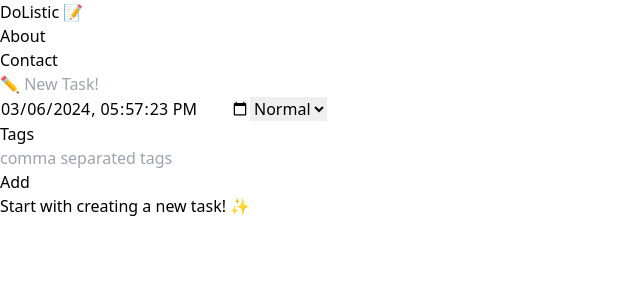
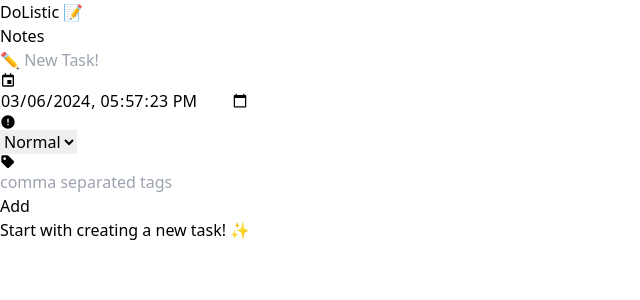
Before and after one commit to anantSinghCross/dolistic-productivity-suite, a React (Vite) app: page / in a window 1280 px wide. Shown: the top 300 px of the page, without its empty margins (0-640 px from the left). Built offline with nearby package versions, Linux system fonts and the light colour scheme.

Commit message:
Added editables and UI improvements

```diff
--- a/src/components/AddTodo.jsx
+++ b/src/components/AddTodo.jsx
@@ -2,38 +2,48 @@
 import { useDispatch } from "react-redux";
 import { addTodo } from "../store/todos-slice";
 import { useState } from "react";
-import { sanitizeTags } from '../utils'
+import { BiSolidPurchaseTag, BiCalendarEvent, BiSolidErrorCircle } from "react-icons/bi";
+import { sanitizeTags } from "../utils";
 
 function AddTodo() {
   const [text, setText] = useState("");
   const [priority, setPriority] = useState(2);
-  const [dueDate, setDueDate] = useState((new Date()).toISOString().split('.')[0]);
-  const [tagsString, setTagsString] = useState('');
+  const [dueDate, setDueDate] = useState(
+    new Date().toISOString().split(".")[0]
+  );
+  const [tagsString, setTagsString] = useState("");
   const dispatch = useDispatch();
 
   const handleText = (e) => {
-    setText(e.target.value)
-  }
+    setText(e.target.value);
+  };
 
   const handleDueDate = (e) => {
     setDueDate(e.target.value);
-  }
+  };
 
   const handlePriority = (e) => {
     setPriority(e.target.value);
-  }
+  };
 
   const handleTags = (e) => {
     setTagsString(e.target.value);
-  }
+  };
 
   const handleAddTodo = () => {
     const tags = sanitizeTags(tagsString);
     if (text !== "") {
-      dispatch(addTodo({ todo: text, priority:parseInt(priority), tags, completeBy:dueDate }));
+      dispatch(
+        addTodo({
+          todo: text,
+          priority: parseInt(priority),
+          tags,
+          completeBy: dueDate,
+        })
+      );
     }
-    setText('');
-    setTagsString('');
+    setText("");
+    setTagsString("");
     setPriority(2);
   };
 
@@ -48,25 +58,44 @@
             value={text}
             onChange={handleText}
           />
-          <div className="flex flex-row mt-2 mb-2 gap-2">
+          <div className="flex flex-row flex-grow mt-2 mb-2 gap-2">
+            <div className="flex flex-grow text-sm">
+              <div className="flex items-center justify-center p-2 rounded-s bg-indigo-500 text-indigo-100 text-lg">
+                <BiCalendarEvent />
+              </div>
               <input
-              className=" p-2 pr-3 rounded flex-grow"
+                className=" p-2 pr-3 rounded-e flex-grow"
                 type="datetime-local"
                 name=""
                 id=""
                 value={dueDate}
                 onChange={handleDueDate}
               />
-            <select defaultValue={priority} onChange={handlePriority} className=" p-2 rounded">
+            </div>
+
+            <div className="flex text-sm">
+              <div className="flex items-center justify-center p-2 rounded-s bg-indigo-500 text-indigo-100 text-lg">
+                <BiSolidErrorCircle />
+              </div>
+              <select
+                defaultValue={priority}
+                onChange={handlePriority}
+                className=" p-2 rounded-e text-sm"
+              >
                 <option value="3">High</option>
                 <option value="2">Normal</option>
                 <option value="1">Low</option>
               </select>
             </div>
+          </div>
           <div className="flex flex-grow text-sm">
-            <div className="flex items-center rounded-s bg-indigo-500 text-white"><span className="px-2">Tags</span></div>
+            <div className="flex items-center rounded-s bg-indigo-500 text-indigo-100 text-lg">
+              <span className="px-2">
+                <BiSolidPurchaseTag />
+              </span>
+            </div>
             <input
-              className=" w-full py-1 px-2 rounded-e"
+              className=" w-full p-2 rounded-e"
               type="text"
               placeholder="comma separated tags"
               value={tagsString}
--- /dev/null
+++ b/src/components/DateComp.jsx
@@ -0,0 +1,20 @@
+import React from "react";
+import { BsCalendar2EventFill } from "react-icons/bs";
+
+function DateComp({ completeBy }) {
+
+    const dueDate = new Date(completeBy);
+
+    return (
+        <p className="flex items-center gap-1 text-xs text-gray-400">
+            <BsCalendar2EventFill />
+            {`${dueDate.toDateString()}`} @
+            {` ${dueDate.getHours()}:${dueDate.getMinutes() / 10 < 1
+                    ? "0" + dueDate.getMinutes()
+                    : dueDate.getMinutes()
+                }`}
+        </p>
+    );
+}
+
+export default DateComp;
--- a/src/components/Header.jsx
+++ b/src/components/Header.jsx
@@ -5,8 +5,7 @@
     <nav className='flex justify-between items-center p-4 bg-white'>
       <h1 className=' text-lg'>DoListic 📝</h1>
       <menu className='flex'>
-        <li><button className=' px-3 py-2 rounded border-indigo-600 hover:bg-indigo-50 hover:text-indigo-700'>About</button></li>
-        <li><button className=' px-3 py-2 rounded border-indigo-600 hover:bg-indigo-50 hover:text-indigo-700'>Contact</button></li>
+        <li><button className=' px-3 py-2 rounded border-indigo-600 hover:bg-indigo-50 hover:text-indigo-700'>Notes</button></li>
       </menu>
     </nav>
   )
--- a/src/components/Priority.jsx
+++ b/src/components/Priority.jsx
@@ -1,28 +1,28 @@
 import React from "react";
-import { BsChevronUp, BsChevronDoubleUp, BsChevronDoubleDown } from "react-icons/bs";
+import { BiChevronsUp, BiChevronUp, BiChevronsDown } from "react-icons/bi";
 
 function Priority({ priority }) {
 
     let element = null;
     if(priority === 3) {
-        element = <BsChevronDoubleUp/>
+        element = <BiChevronsUp/>
     } else if (priority === 2) {
-        element = <BsChevronUp/>
+        element = <BiChevronUp/>
     } else if (priority === 1) {
-        element = <BsChevronDoubleDown/>
+        element = <BiChevronsDown/>
     }
 
     let tailwindColorClass = '';
     if(priority === 3) {
-        tailwindColorClass = 'text-red-500'
+        tailwindColorClass = 'bg-red-50 text-red-500'
     } else if (priority === 2) {
-        tailwindColorClass = 'text-blue-500'
+        tailwindColorClass = 'bg-blue-50 text-blue-500'
     } else if (priority === 1) {
-        tailwindColorClass = 'text-slate-300'
+        tailwindColorClass = 'bg-slate-50 text-slate-300'
     }
 
     return (
-        <p className={"text-lg " + tailwindColorClass}>{element}</p>
+        <p className={"text-xl rounded-full " + tailwindColorClass}>{element}</p>
     );
 }
 
--- a/src/components/TodoItem.jsx
+++ b/src/components/TodoItem.jsx
@@ -5,6 +5,7 @@
 import { BiTrash, BiPencil, BiSave } from "react-icons/bi";
 import Tag from "./Tag";
 import Priority from "./Priority";
+import DateComp from "./DateComp";
 import { sanitizeTags } from "../utils";
 
 function TodoItem({
@@ -31,15 +32,7 @@
   const dueDate = new Date(completeBy);
 
   const dateElement = !isEditing ? (
-    <p className="flex items-center gap-1 text-xs text-gray-400">
-      <BsCalendar2EventFill />
-      {`${dueDate.toDateString()}`} @{" "}
-      {`${dueDate.getHours()}:${
-        dueDate.getMinutes() / 10 < 1
-          ? "0" + dueDate.getMinutes()
-          : dueDate.getMinutes()
-      }`}
-    </p>
+    <DateComp completeBy={completeBy} />
   ) : (
     <input
       className=" p-2 rounded text-sm border"
```
Also changed, not shown: src/App.jsx (+5 -4 lines). Lines whose indentation alone changed are shown as unchanged.
